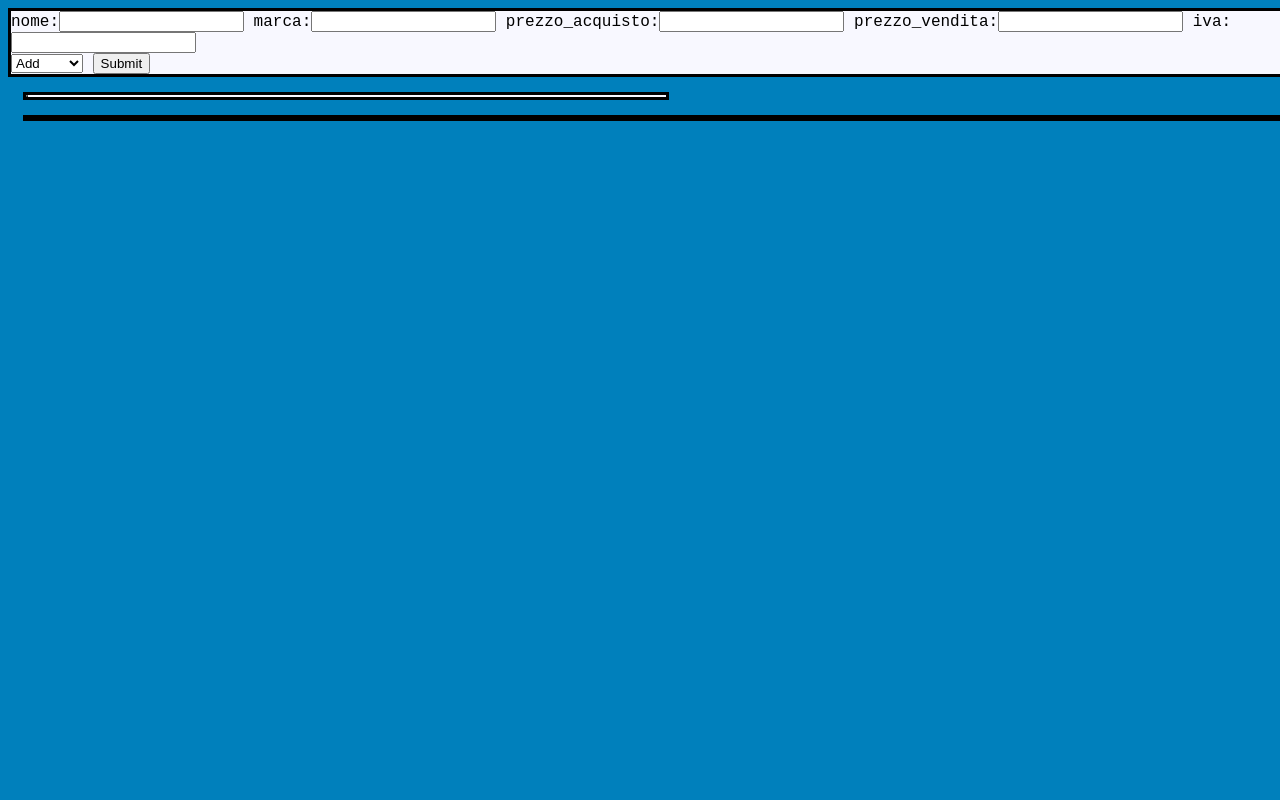
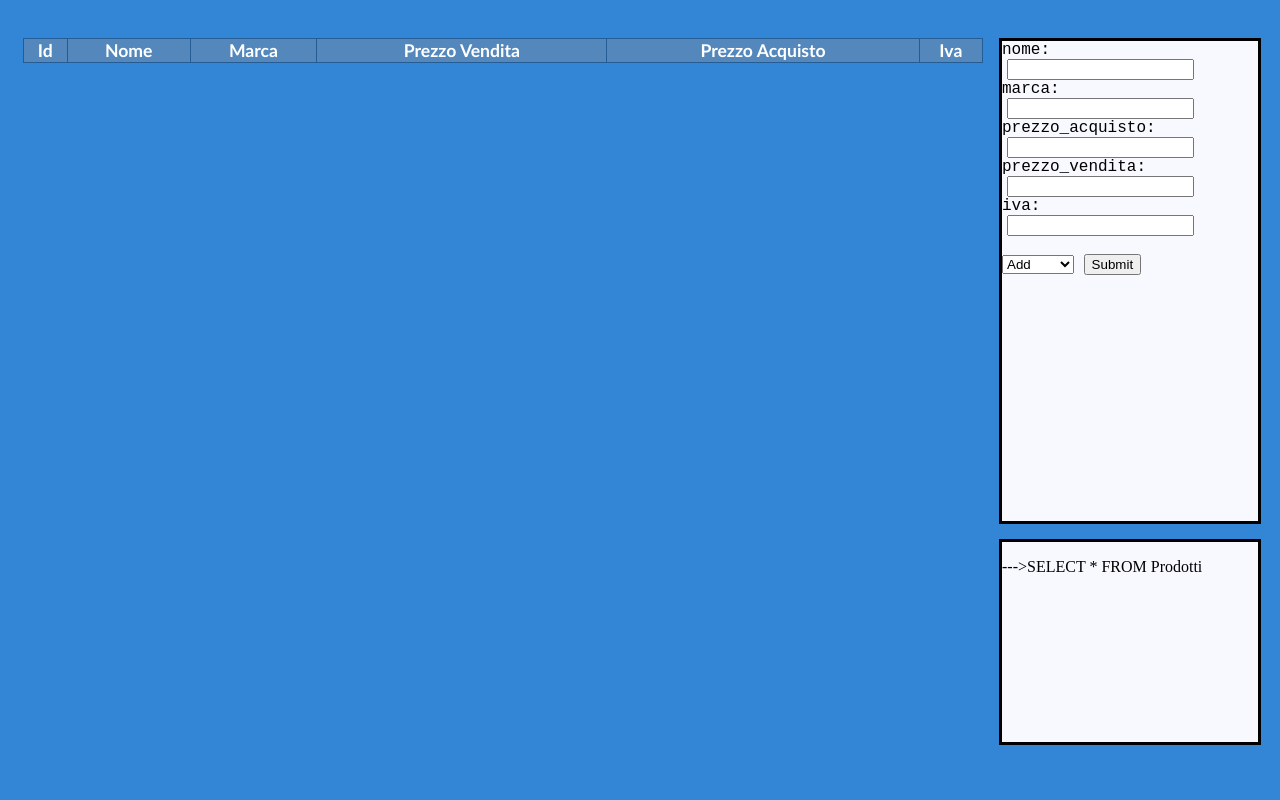
Before and after one commit to 4l3o/front-end-negozio, a PHP site: page /prototype_5.html in a window 1280 px wide. Run offline with PHP 8.4, Linux system fonts and the light colour scheme; data that the repository does not hold is empty.

Commit message:
improved graphic 1.0

```diff
--- a/prototype.php
+++ b/prototype.php
@@ -74,6 +74,9 @@ function PrintResult($result,$log)
 	$xmlRoot= $xmlDoc->appendChild($xmlRoot);
 	$xmlResult = $xmlDoc->createElement('result');
 	$xmlRoot->appendChild($xmlResult);
+	$int = '<th>Id</th><th>Nome</th><th>Marca</th><th>Prezzo Vendita</th><th>Prezzo Acquisto</th><th>Iva</th>';
+	$pint = $xmlDoc->createTextNode($int);
+	$xmlResult->appendChild($pint);
 	while($row = mysqli_fetch_array($result))
 	{
 		$e ='<tr>'.'<td>'.$row['Id'].'</td>'.'<td>'.$row['Nome'].'</td>'.'</tr>';
--- a/prototype_5.css
+++ b/prototype_5.css
@@ -1,19 +1,29 @@
 body
 	{
-		background-color:rgb(0,128,188);
+		background-color:#3385D6;
 		font-size: 100%;
 		height: 100%;
 		width: 100%;
 	}
 
+.container
+	{
+		float:right;
+		position:fixed;
+		right:15px;
+		margin:15px 25px 15px 15px;
+		height:100%;
+		width:20%;
+
+	}
+
 .viewer
 	{
-		border-style: solid;
-		border-width: medium;
+		float: left;
 		background-color: #F8F8FF;
-		margin:15px 15px 15px 15px;
-		height:90%;
-		width:50%;
+		margin:30px 15px 15px 15px;
+		height:100%;
+		width:75%;
 	}
 
 .terminal
@@ -21,18 +31,53 @@ body
 		background-color: #F8F8FF;
 		border-style: solid;
 		border-width: medium;
-		margin:15px;
-		height:100%;
+		margin:15px 25px 15px 15px;
+		height:25%;
 		width:100%;
 	}
 
 .controller
 	{
+
 		background-color: #F8F8FF;
 		border-style: solid;
 		border-width: medium;
 		font-family: "Courier New" , monospace;
 		font-size:14;
+		margin:15px 25px 15px 15px;
+		height:60%;
+		width:100%;
 
 
 	}
+
+#mydiv
+	{
+		font-family: "Trebuchet MS";
+		border-collapse: collapse;
+		width: 100%;
+	}
+
+#mydiv th
+	{
+		border: 1px solid #245D96;
+		font-size:1.1em;
+		text-align: center;
+		background-color:#5488BC;
+		color: #ffffff;
+	}
+#mydiv td
+	{
+		text-align:left;
+		border:1px solid #245D96;
+		font-size:1em;
+
+	}
+
+input[type="text"]
+	{
+		display:block;
+		width: 70%;
+	        margin-left:2%;
+		margin-right:2%;
+	}
--- a/prototype_5.html
+++ b/prototype_5.html
@@ -8,6 +8,7 @@
 	</head>
 
 	<body onload="LoadDatabase(xmlhttp)">
+		<div class="container">
 			<div class="controller">
 				<form id="frm1" action="">
 					nome:<input type="text" name="nome" id="Nome"  onchange="CheckParameter()"></input>
@@ -24,12 +25,13 @@
 				</select>
 				<input type="button" id="submit" onclick="Commit()" value="Submit"/>
 			</div>
+			<div id="log" class="terminal">
+			</div>
+		</div>
 		<div class="viewer">
 			<table id="mydiv" border="1">
-
 			</table>
 		</div>
-		<div id="log" class="terminal">
-		</div>
+
 	</body>
 </html>
```
Lines whose indentation alone changed are shown as unchanged.
